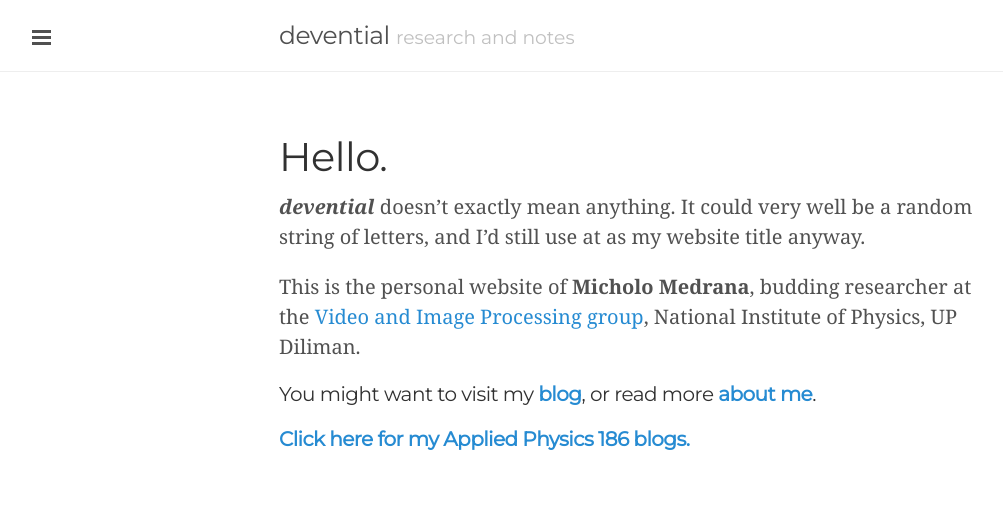
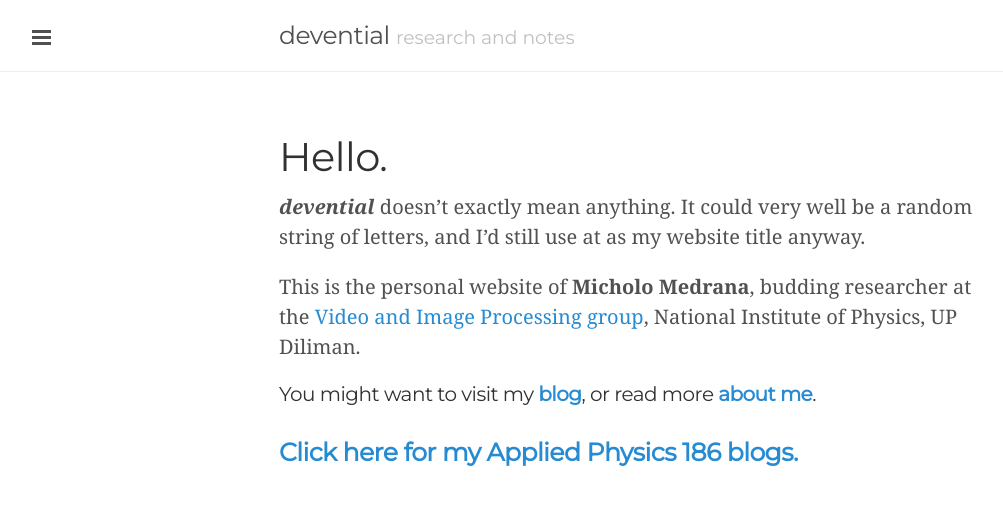
Before and after one commit to devential/devential.github.io, a Jekyll site: the page built from index.html, in a window 1280 px wide. Shown: the top 505 px of the page, without its empty margins (1-1004 px from the left). Built offline with Jekyll 4.4.1, drawn with Linux system fonts in a browser that asks for light colours.

Commit message:
Slight formatting fix for blog index link

```diff
--- a/index.html
+++ b/index.html
@@ -8,7 +8,7 @@
 <p>This is the personal website of <b>Micholo Medrana</b>, budding researcher at the <a href='http://sites.google.com/site/instrumentationphysicslab/research/vip'>Video and Image Processing group</a>, National Institute of Physics, UP Diliman.</p>
 <h4 class="a-subtitle3">You might want to visit my <strong><a href="/blog/">blog</a></strong>, or read more <strong><a href="/about/">about me</a></strong>.</h4>
 
-<h4 class="a-subtitle3"><strong><a href="/AP186/">Click here for my Applied Physics 186 blogs.</a></strong></h4>
+<h3 class="apblog"><strong><a href="/AP186/">Click here for my Applied Physics 186 blogs.</a></strong></h4>
 
 <!--
 <div class="posts">
```
